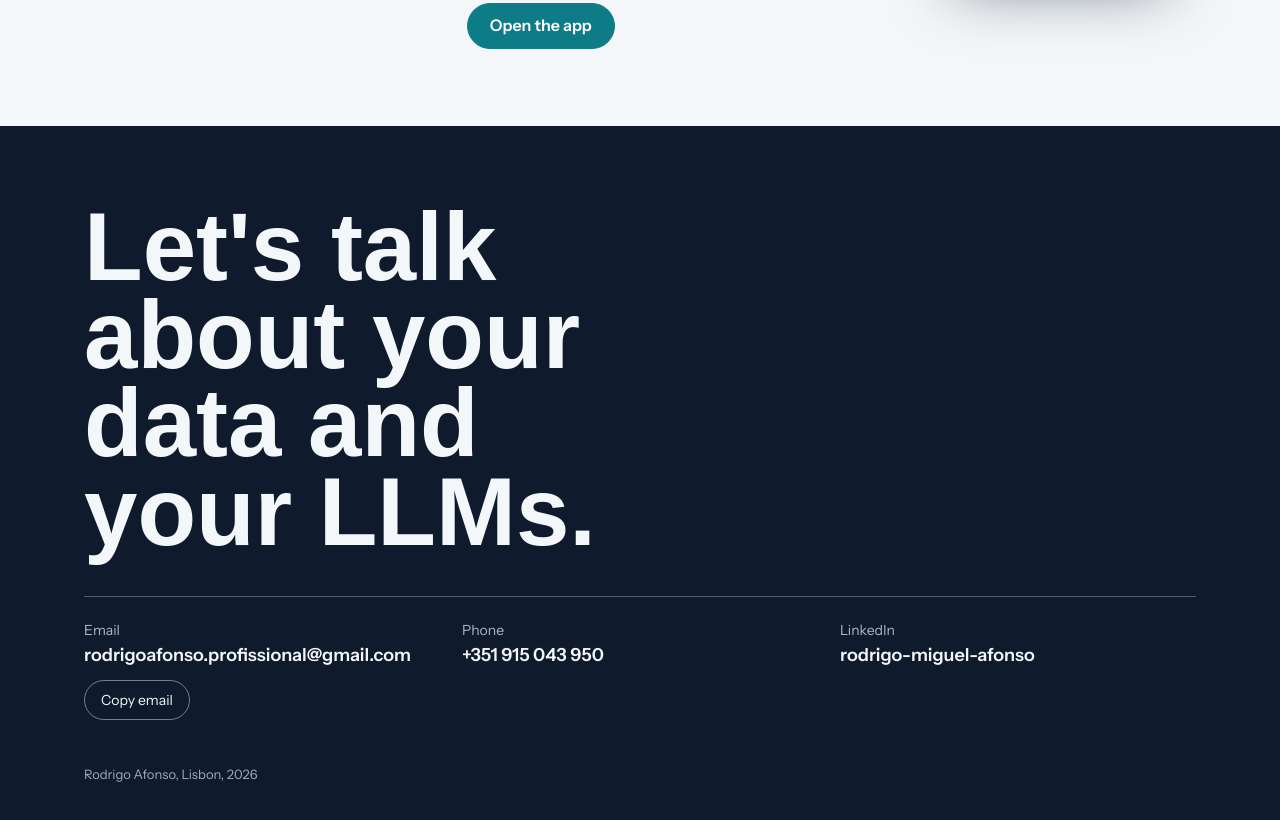
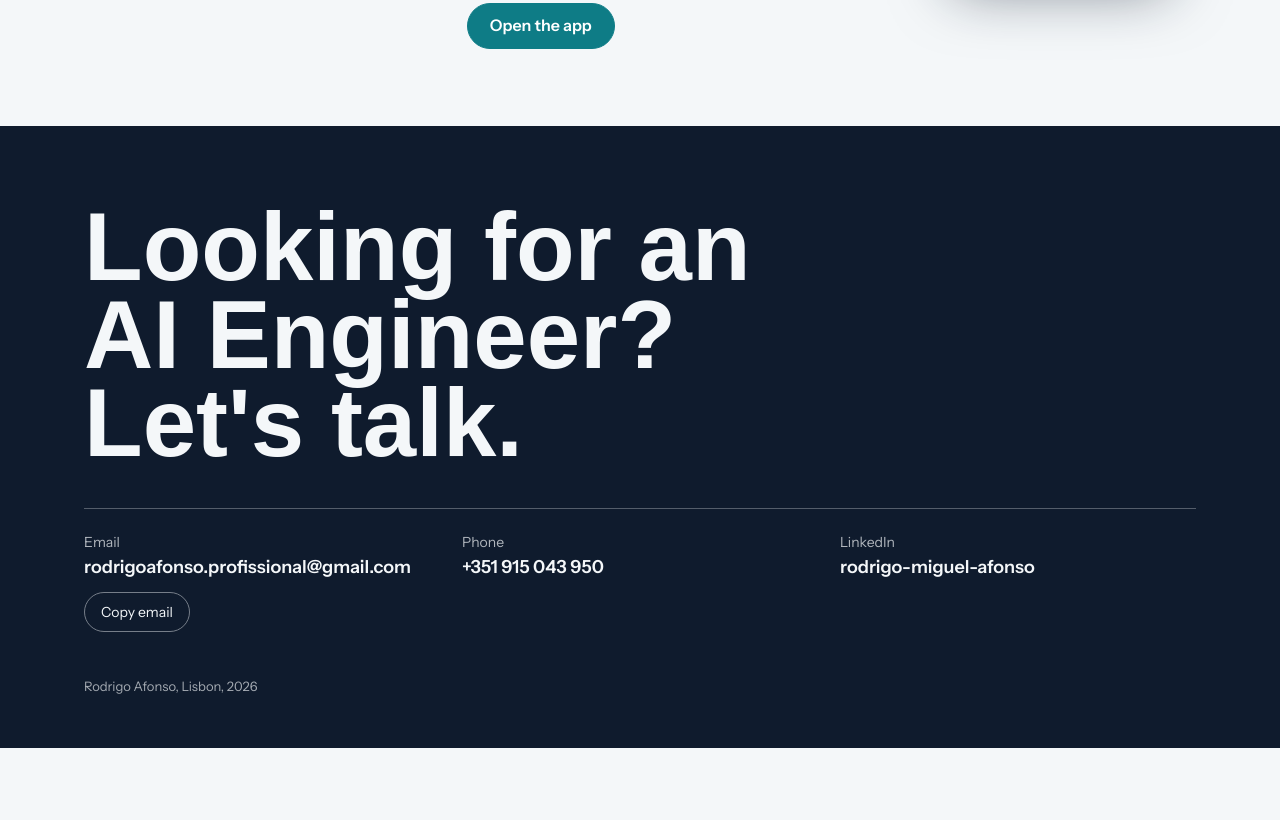
Before and after one commit to rodrigoafonsogit/rodrigo-afonso, a plain HTML site: page index.html in a window 1280 px wide. Shown: the part 3091-3911 px from the top of the page. After the commit the page ends 3839 px from the top, so only its background shows below. Drawn offline with Linux system fonts and the light colour scheme; a web font is replaced by a local one.

Commit message:
Footer headline: recruiter-focused call to action
Co-Authored-By: Claude Opus 5.5 <noreply@anthropic.com>
Claude-Session: https://claude.ai/code/session_01DVSHbHJY1ab9uVxHhmhT9i

```diff
--- a/index.html
+++ b/index.html
@@ -401,7 +401,7 @@ footer small{display:block;margin-top:44px;opacity:.65;font-size:13px}
 
 <footer id="contact">
   <div class="wrap">
-    <h2>Let's talk about your data and your LLMs.</h2>
+    <h2>Looking for an AI Engineer? Let's talk.</h2>
     <div class="contact">
       <div><span>Email</span><a href="mailto:rodrigoafonso.profissional@gmail.com">rodrigoafonso.profissional@gmail.com</a><br><button class="copy" id="copy" type="button">Copy email</button></div>
       <div><span>Phone</span><a href="tel:+351915043950">+351 915 043 950</a></div>
```
